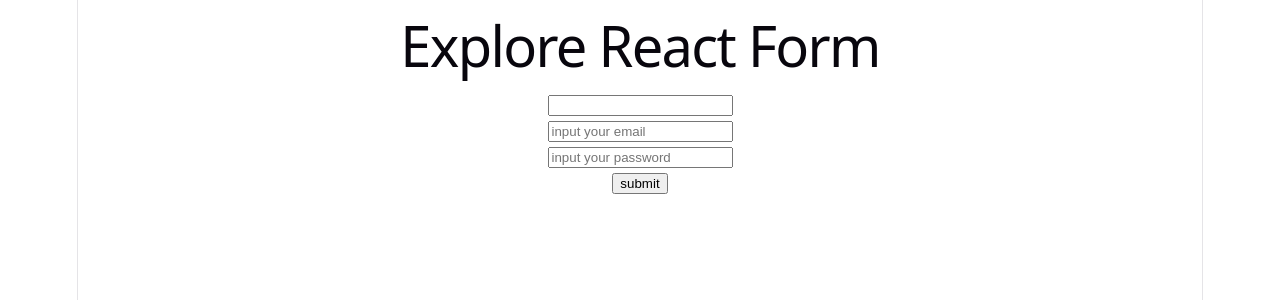
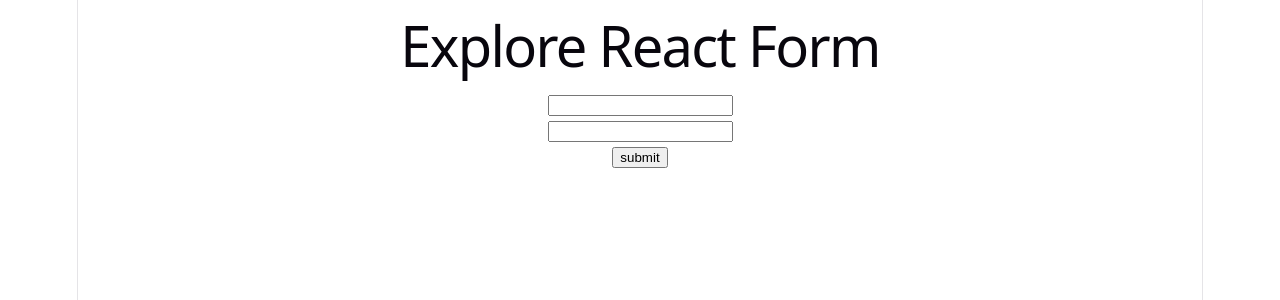
Before and after one commit to Mainul-J/react-core-concept-part-3, a React (Vite) app: page / in a window 1280 px wide. Shown: the top 300 px of the page. Built offline with nearby package versions, Linux system fonts and the light colour scheme.

Commit message:
useRef(), HookForm and some this more

```diff
--- a/src/App.jsx
+++ b/src/App.jsx
@@ -1,6 +1,7 @@
 import './App.css'
 import ControlledField from './Components/ControlledFiled/ControlledField'
 import FormAction from './Components/FormAction/FormAction'
+import HookForm from './Components/hooksForm/HookForm'
 import SimpleFrom from './Components/SimpleFrom/SimpleFrom'
 import UnControlledField from './Components/UnControlledFirld/UnControlledField'
 
@@ -12,8 +13,9 @@
       <h1>Explore React Form</h1>
       {/* <SimpleFrom></SimpleFrom> */}
       {/* <FormAction></FormAction> */}
-      <ControlledField></ControlledField>
+      {/* <ControlledField></ControlledField> */}
       {/* <UnControlledField></UnControlledField> */}
+      <HookForm></HookForm>
     </>
   )
 }
--- /dev/null
+++ b/src/Components/hooksForm/HookForm.jsx
@@ -0,0 +1,27 @@
+// rafce
+
+import useInputField from "../../hooks/useInputField";
+
+const HookForm = () => {
+    const [name,nameOnChange] = useInputField('')
+    const [email, emailOnChange] = useInputField('')
+
+    const handleSubmit = e =>{
+        e.preventDefault();
+        console.log('submit',name,email);
+    }
+  return (
+    <div>
+        <form onSubmit={handleSubmit}>
+            <input defaultValue={name} type="text" onChange={nameOnChange}  />
+            <br />
+            <input defaultValue={email} type="email" name="email" onChange={emailOnChange} />
+            <br />
+            <input type="submit" value="submit" />
+        </form>
+
+    </div>
+  )
+}
+
+export default HookForm;
--- /dev/null
+++ b/src/hooks/useInputField.jsx
@@ -0,0 +1,15 @@
+import { useState } from "react"
+
+
+const useInputField = (defaultValue) =>{
+
+    const [fieldValue,setFieldValue] = useState(defaultValue)
+
+    const handleFieldOnchange = e =>{
+        setFieldValue(e.target.value)
+    }
+
+    return [fieldValue,handleFieldOnchange]
+}
+
+export default useInputField;
```
